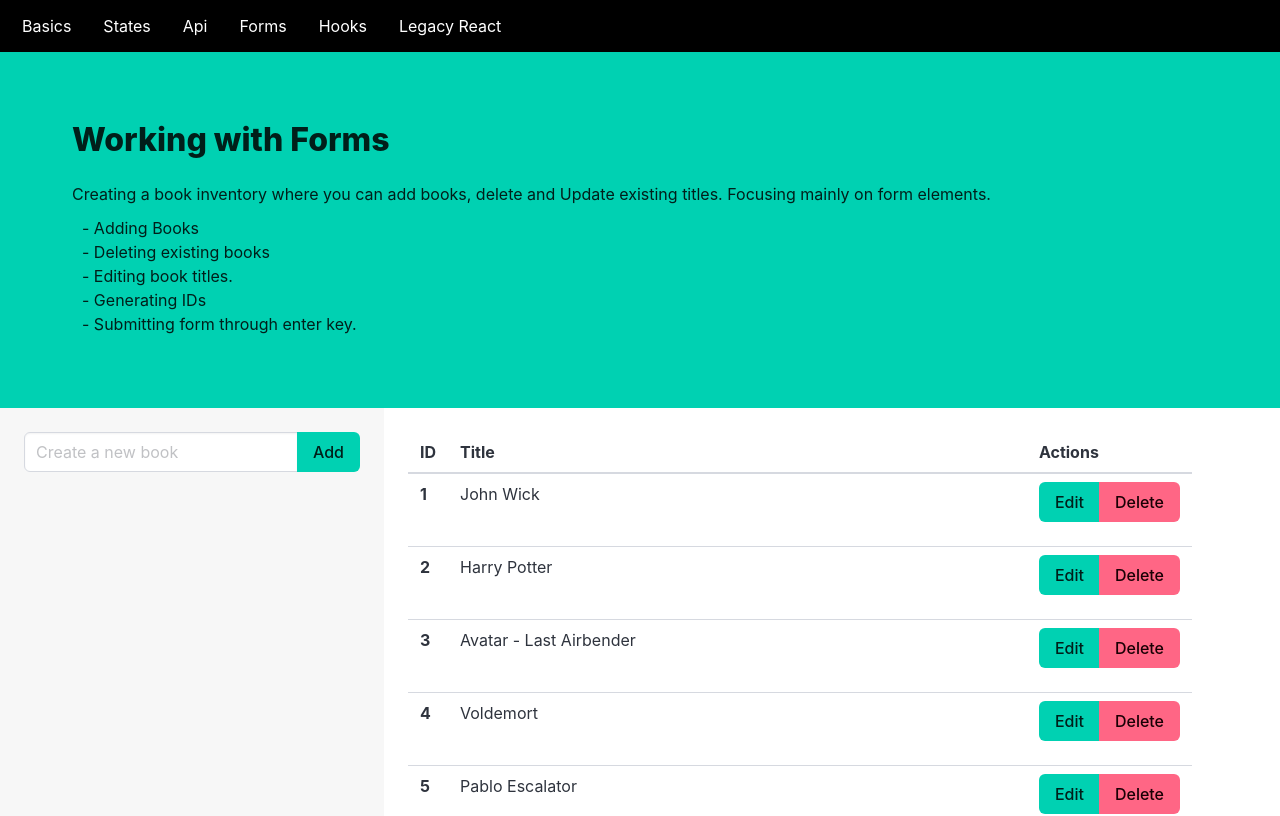
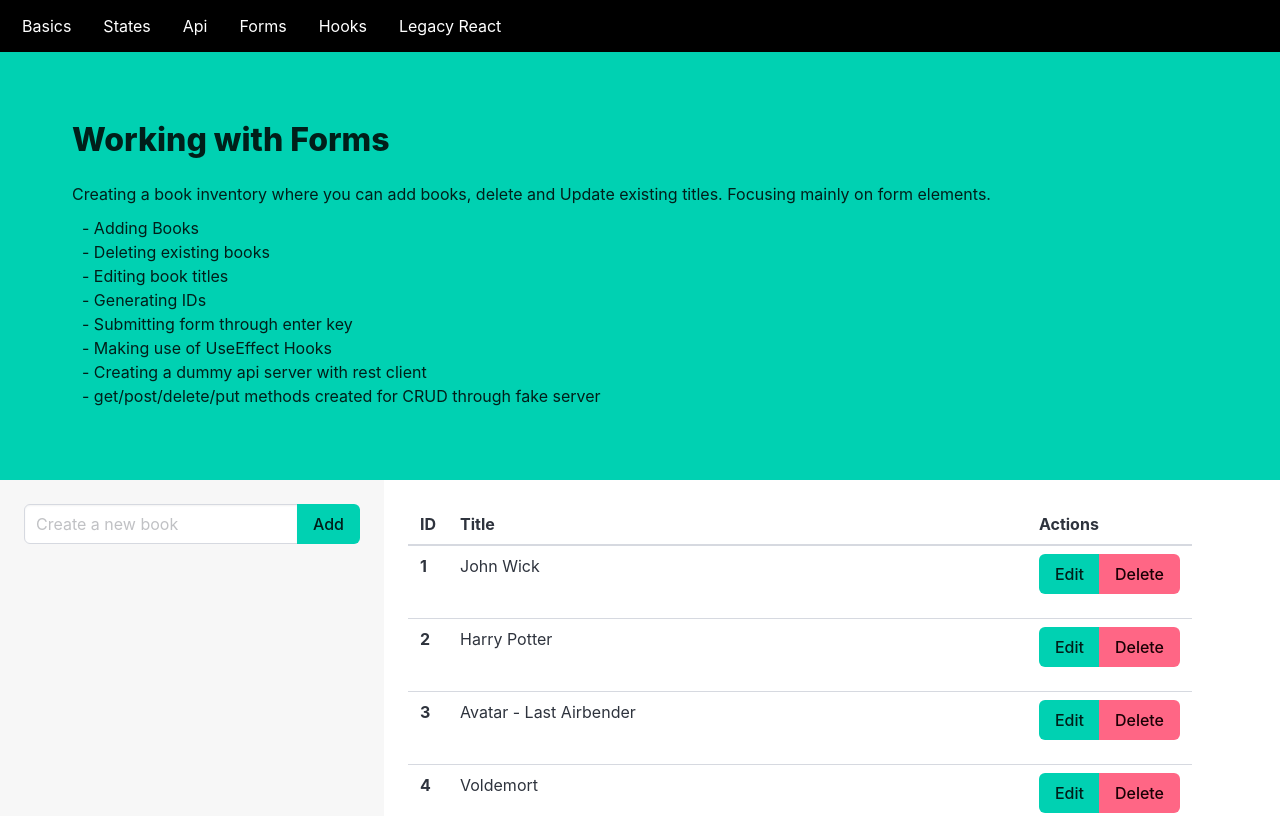
Before and after one commit to VishSeen/react-team-engine, a React (Create React App) app: page /forms in a window 1280 px wide. Shown: the top 816 px of the page. Built offline with nearby package versions, Linux system fonts and the light colour scheme; data requests are answered from the project's data file.

Commit message:
[dev] - added hero description of the new tasks done.

```diff
--- a/src/pages/forms/index.jsx
+++ b/src/pages/forms/index.jsx
@@ -69,9 +69,14 @@ const FormPage = () => {
           <ul style={{ marginLeft: "10px", marginTop: "10px" }}>
             <ol>- Adding Books</ol>
             <ol>- Deleting existing books</ol>
-            <ol>- Editing book titles.</ol>
+            <ol>- Editing book titles</ol>
             <ol>- Generating IDs</ol>
-            <ol>- Submitting form through enter key.</ol>
+            <ol>- Submitting form through enter key</ol>
+            <ol>- Making use of UseEffect Hooks</ol>
+            <ol>- Creating a dummy api server with rest client</ol>
+            <ol>
+              - get/post/delete/put methods created for CRUD through fake server
+            </ol>
           </ul>
         </div>
       </section>
```
